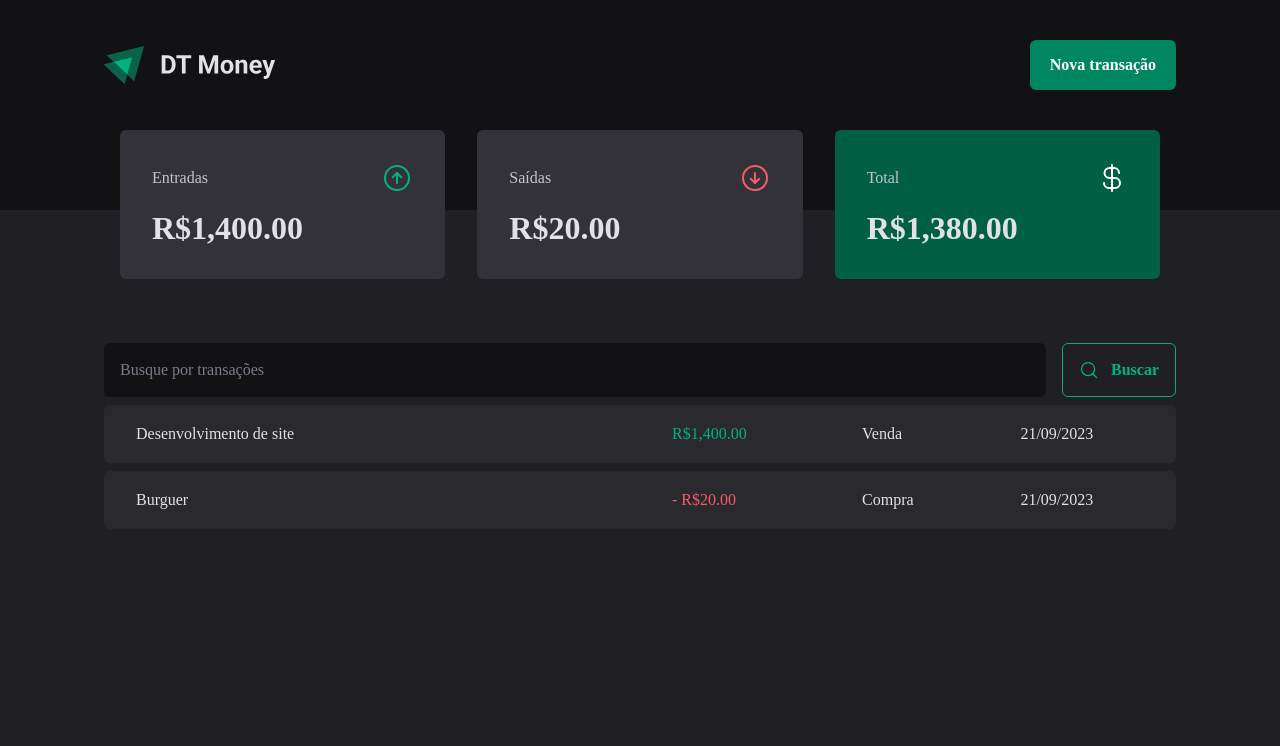
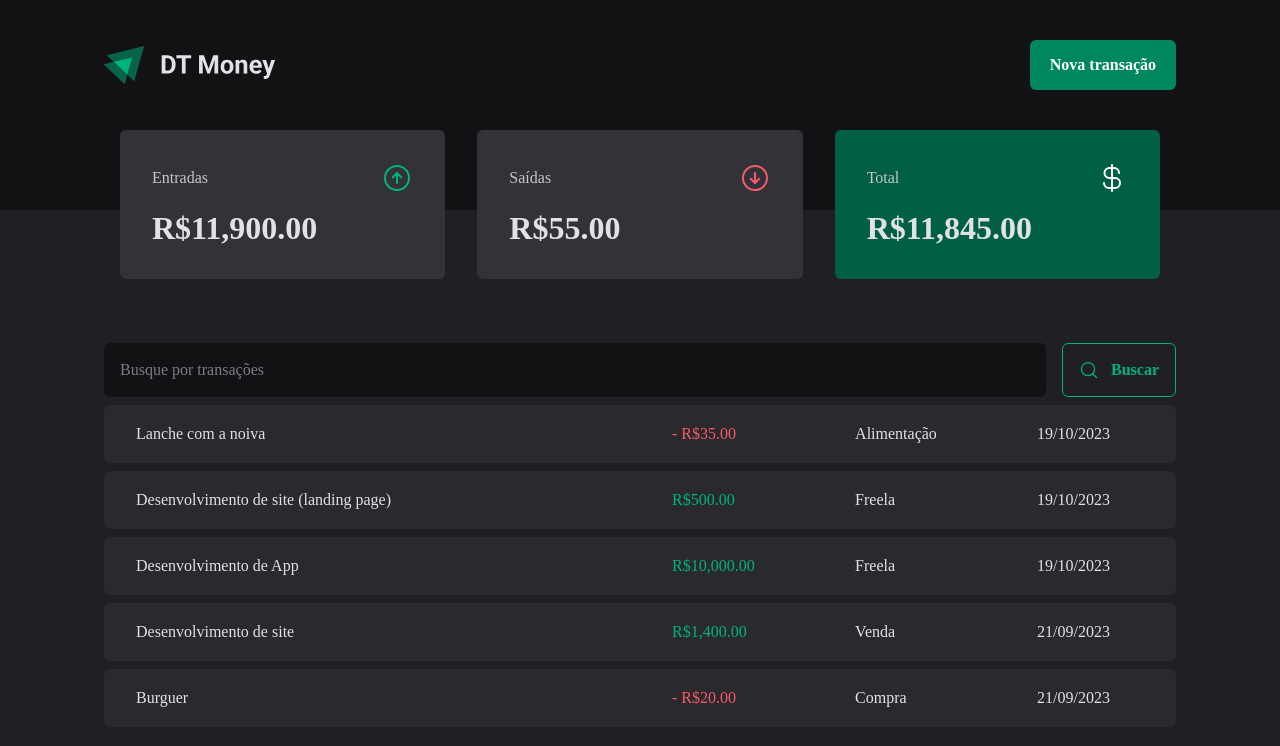
Before and after one commit to Jairotsb/dt-money, a React (Vite) app: page / in a window 1280 px wide. Shown: the top 746 px of the page. Built offline with nearby package versions, Linux system fonts and the light colour scheme; data requests are answered from the project's data file.

Commit message:
feat: axios lib added and components api improved :boom:

```diff
--- a/package.json
+++ b/package.json
@@ -8,6 +8,7 @@
     "dev:server": "npx json-server  server.json -w -d 500",
     "build": "tsc && vite build",
     "lint": "eslint src --ext ts,tsx --report-unused-disable-directives --max-warnings 0",
+    "lint:fix": "eslint src --ext .tsx,.ts --fix",
     "preview": "vite preview"
   },
   "dependencies": {
--- a/server.json
+++ b/server.json
@@ -15,6 +15,30 @@
       "category": "Compra",
       "price": 20,
       "createdAt": "2023-09-21T22:28:11.358Z"
+    },
+    {
+      "description": "Desenvolvimento de App",
+      "price": 10000,
+      "category": "Freela",
+      "type": "income",
+      "createdAt": "2023-10-19T12:41:21.082Z",
+      "id": 3
+    },
+    {
+      "description": "Desenvolvimento de site (landing page)",
+      "price": 500,
+      "category": "Freela",
+      "type": "income",
+      "createdAt": "2023-10-19T13:01:29.222Z",
+      "id": 4
+    },
+    {
+      "description": "Lanche com a noiva",
+      "price": 35,
+      "category": "Alimentação",
+      "type": "outcome",
+      "createdAt": "2023-10-19T13:15:09.715Z",
+      "id": 5
     }
   ]
 }
--- a/src/components/Header/index.tsx
+++ b/src/components/Header/index.tsx
@@ -1,4 +1,4 @@
-import { HeaderContainer, HeaderContent, NewTransactionButton } from './styles'
+import { HeaderContainer, HeaderContent } from './styles'
 
 import logoImg from '../../assets/Logo.svg'
 import { NewTransactionModal } from '../NewTransactionModal'
--- a/src/components/NewTransactionModal/index.tsx
+++ b/src/components/NewTransactionModal/index.tsx
@@ -12,6 +12,8 @@ import { ArrowCircleDown, ArrowCircleUp, X } from 'phosphor-react'
 import * as z from 'zod'
 import { zodResolver } from '@hookform/resolvers/zod/src/zod.js'
 import { Controller, useForm } from 'react-hook-form'
+import { useContext } from 'react'
+import { TransactionContext } from '../../contexts/TransactionContext'
 
 const newTransactionFormSchema = z.object({
   description: z.string(),
@@ -23,19 +25,29 @@ const newTransactionFormSchema = z.object({
 type NewTransactionFormInputs = z.infer<typeof newTransactionFormSchema>
 
 export function NewTransactionModal() {
+  const { createTransaction } = useContext(TransactionContext)
+
   const {
     control,
     register,
     handleSubmit,
     formState: { isSubmitting },
+    reset,
   } = useForm<NewTransactionFormInputs>({
     resolver: zodResolver(newTransactionFormSchema),
   })
 
   async function handleCreateNewTransaction(data: NewTransactionFormInputs) {
-    await new Promise((resolve) => setTimeout(resolve, 2000))
+    const { description, price, type, category } = data
 
-    console.log(data)
+    await createTransaction({
+      description,
+      price,
+      type,
+      category,
+    })
+
+    reset()
   }
 
   return (
--- a/src/components/Summary/index.tsx
+++ b/src/components/Summary/index.tsx
@@ -1,7 +1,5 @@
 import { ArrowCircleUp, ArrowCircleDown, CurrencyDollar } from 'phosphor-react'
 import { SummaryCard, SummaryContainer } from './styles'
-import { useContext } from 'react'
-import { TransactionContext } from '../../contexts/TransactionContext'
 import { priceFormatter } from '../../utils/formatter'
 import { useSummary } from '../../hooks/useSummary'
 
--- a/src/contexts/TransactionContext.tsx
+++ b/src/contexts/TransactionContext.tsx
@@ -1,4 +1,5 @@
 import { ReactNode, createContext, useEffect, useState } from 'react'
+import { api } from '../lib/axios'
 
 export interface Transaction {
   id: number
@@ -8,10 +9,17 @@ export interface Transaction {
   category: string
   createdAt: string
 }
+interface CreateTransactionInput {
+  description: string
+  price: number
+  category: string
+  type: 'income' | 'outcome'
+}
 
 interface TransactionContextType {
   transactions: Transaction[]
   fetchTransactions: (query?: string) => Promise<void>
+  createTransaction: (data: CreateTransactionInput) => void
 }
 
 interface TransactionProviderProps {
@@ -24,15 +32,29 @@ export function TransactionsProvider({ children }: TransactionProviderProps) {
   const [transactions, setTransactions] = useState<Transaction[]>([])
 
   async function fetchTransactions(query?: string) {
-    const url = new URL('http://localhost:3000/transactions')
+    const response = await api.get('transactions', {
+      params: {
+        _sort: 'createdAt',
+        _order: 'desc',
+        q: query,
+      },
+    })
 
-    if (query) {
-      url.searchParams.append('q', query)
-    }
+    setTransactions(response.data)
+  }
 
-    const response = await fetch(url)
-    const data = await response.json()
-    setTransactions(data)
+  async function createTransaction(data: CreateTransactionInput) {
+    const { description, price, category, type } = data
+
+    const response = await api.post('transactions', {
+      description,
+      price,
+      category,
+      type,
+      createdAt: new Date(),
+    })
+
+    setTransactions((state) => [response.data, ...state])
   }
 
   useEffect(() => {
@@ -40,7 +62,9 @@ export function TransactionsProvider({ children }: TransactionProviderProps) {
   }, [])
 
   return (
-    <TransactionContext.Provider value={{ transactions, fetchTransactions }}>
+    <TransactionContext.Provider
+      value={{ transactions, fetchTransactions, createTransaction }}
+    >
       {children}
     </TransactionContext.Provider>
   )
--- /dev/null
+++ b/src/lib/axios.ts
@@ -0,0 +1,5 @@
+import axios from 'axios'
+
+export const api = axios.create({
+  baseURL: 'http://localhost:3000',
+})
--- a/src/pages/Transactions/index.tsx
+++ b/src/pages/Transactions/index.tsx
@@ -1,4 +1,4 @@
-import { useContext, useEffect, useState } from 'react'
+import { useContext } from 'react'
 import { Header } from '../../components/Header'
 import { SearchForm } from '../../components/SearchForm'
 import { Summary } from '../../components/Summary'
```
Also changed, not shown: src/styles/global.ts (+4 -4 lines), src/styles/themes/default.ts (indentation only). Lines whose indentation alone changed are shown as unchanged.
